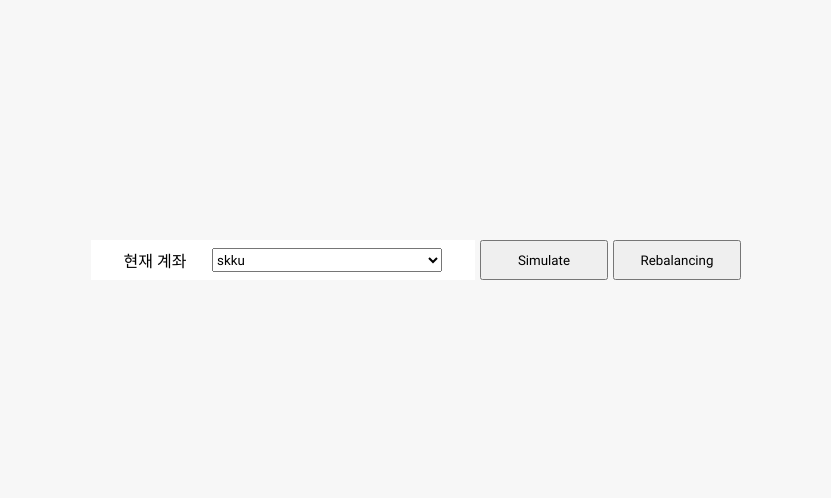
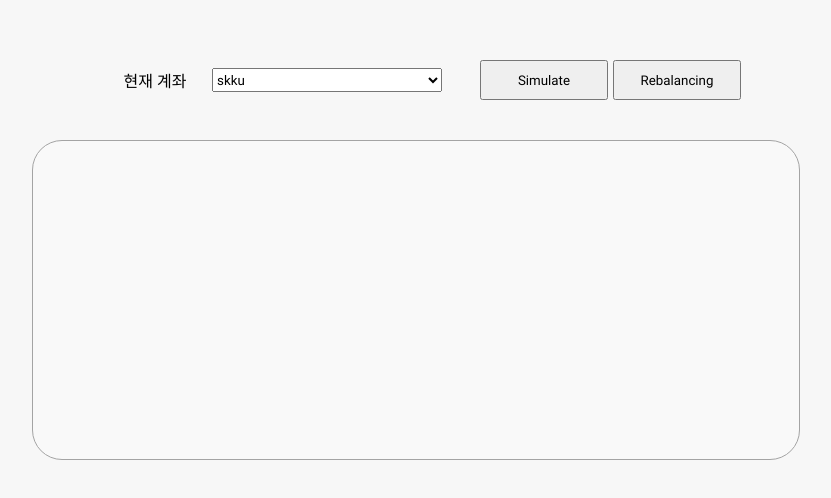
Before and after one commit to WhoAmI125/VAIV2023_FrontEnd, a React (Create React App) app: page /portfolio in a window 1280 px wide. Shown: the part 140-638 px from the top of the page, without its empty margins (224-1055 px from the left). Built offline with nearby package versions, Linux system fonts and the light colour scheme; a web font is replaced by a local one.

Commit message:
analysis div 생성

```diff
--- /dev/null
+++ b/src/components/Analysis.tsx
@@ -0,0 +1,19 @@
+import { Link } from "react-router-dom";
+import { useNavigate } from "react-router-dom";
+import styled from "styled-components";
+import { motion } from "framer-motion";
+import React, { useState } from "react";
+
+// 현재 계좌 value 변경 시 각각의 tab 내용 변경 & rerendering (이벤트 설정)
+
+function ShowAnalysis() {
+  const tabTitleList = ["통계", "비중", "흐름"];
+
+  return (
+    <>
+      <div></div>
+    </>
+  );
+}
+
+export default ShowAnalysis;
--- a/src/components/Portfolio.tsx
+++ b/src/components/Portfolio.tsx
@@ -4,9 +4,16 @@ import styled from "styled-components";
 import { motion } from "framer-motion";
 import React, { useState } from "react";
 import SelectAccount from "./SelectAccount";
+import ShowAnalysis from "./Analysis";
+
+const BaseContainer = styled.div`
+  display: flex;
+  flex-direction: row;
+  justify-content: center;
+  align-items: center;
+`;
 
 const SelectAccountContainer = styled.div`
-  background-color: #ffffff;
   width: 30vw;
   height: 5vh;
   display: flex;
@@ -20,16 +27,35 @@ const BtnContainer = styled.button`
   margin-left: 5px;
 `;
 
+const AnalysisContainer = styled.div`
+  margin-top: 5vh;
+  width: 60vw;
+  height: 40vh;
+
+  background-color: rgba(250, 250, 250, 0.876);
+
+  border: 1px solid #a4a4a4;
+  border-radius: 30px;
+`;
+
+//background-color: #cadcff; - 연하늘색
+
 function Portfolio() {
   const [account, selectAccount] = React.useState();
   return (
     <>
-      <SelectAccountContainer>
-        <SelectAccount></SelectAccount>
-      </SelectAccountContainer>
+      <BaseContainer>
+        <SelectAccountContainer>
+          <SelectAccount></SelectAccount>
+        </SelectAccountContainer>
 
-      <BtnContainer>Simulate</BtnContainer>
-      <BtnContainer>Rebalancing</BtnContainer>
+        <BtnContainer>Simulate</BtnContainer>
+        <BtnContainer>Rebalancing</BtnContainer>
+      </BaseContainer>
+
+      <AnalysisContainer>
+        <ShowAnalysis></ShowAnalysis>
+      </AnalysisContainer>
     </>
   );
 }
--- a/src/components/SelectAccount.tsx
+++ b/src/components/SelectAccount.tsx
@@ -16,7 +16,6 @@ const AccountOption = styled.option``;
 function SelectAccount() {
   // DB에서 계좌 리스트 불러오기
   const tempAccountList = ["skku", "vaiv", "winter"];
-
   return (
     <>
       <label>현재 계좌</label>
--- a/src/pages/PortfolioPage.tsx
+++ b/src/pages/PortfolioPage.tsx
@@ -4,6 +4,7 @@ import Portfolio from "../components/Portfolio";
 
 const PortpolioPageContainer = styled.div`
   display: flex;
+  flex-direction: column;
   justify-content: center;
   align-items: center;
   height: 100vh;
```
